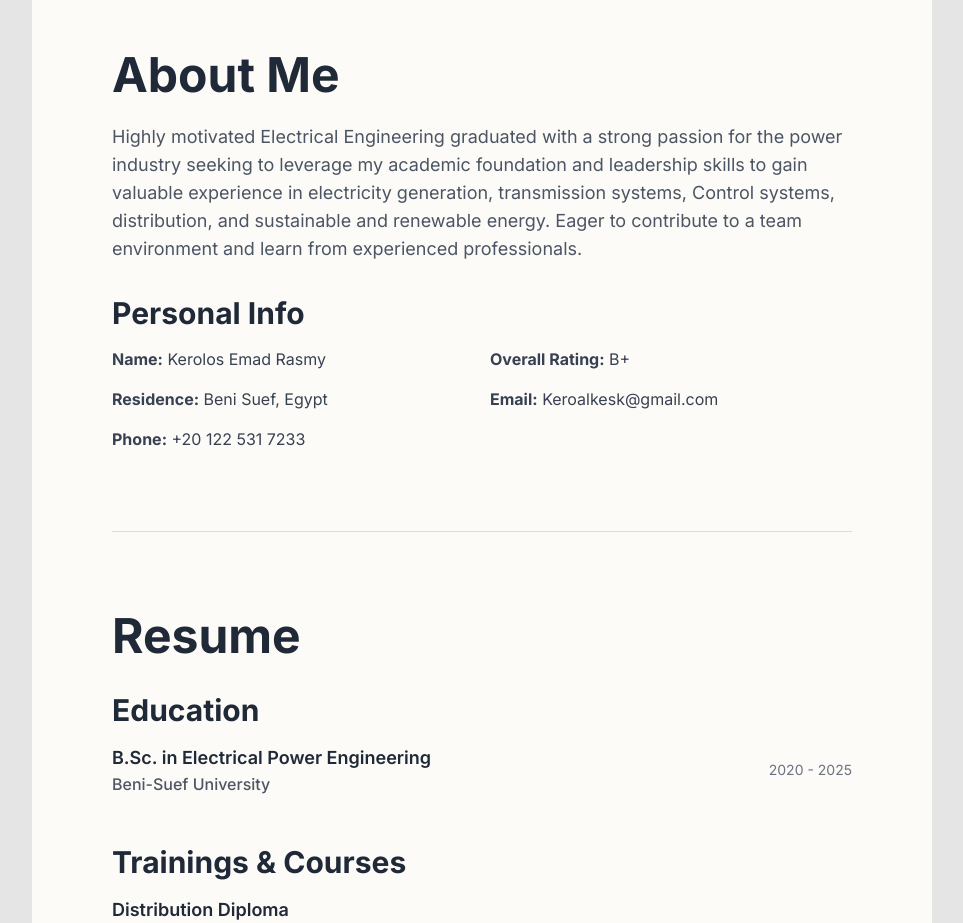
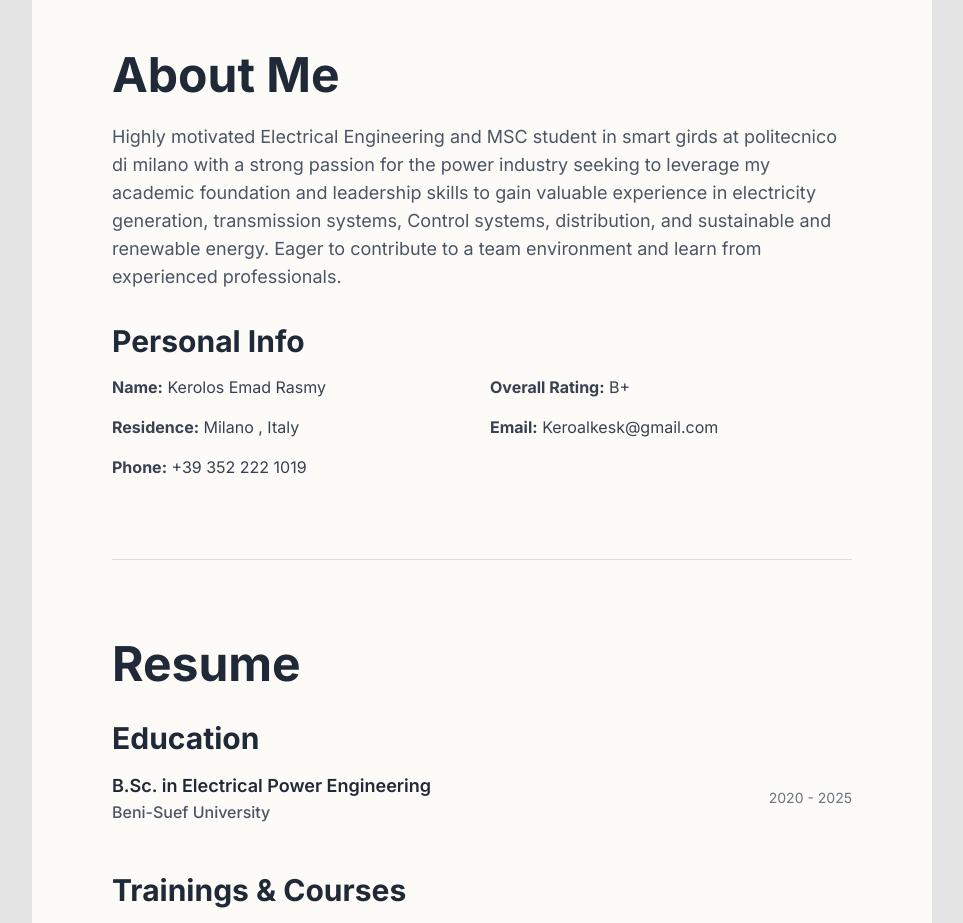
Before and after one commit to keroalkesk-stack/Kerolos-Emad-portofolio, a plain HTML site: page index.html in a window 1280 px wide. Shown: the part 960-1883 px from the top of the page, without its empty margins (48-1011 px from the left). Drawn offline with nearby package versions, Linux system fonts and the light colour scheme.

Commit message:
Update index.html

```diff
--- a/index.html
+++ b/index.html
@@ -363,7 +363,7 @@
             <section id="about-me" class="content-item lazy-content initial-visible">
                 <h1 class="text-5xl font-extrabold text-gray-800 mb-6">About Me</h1>
                 <p class="text-lg text-gray-600 mb-8">
-                    Highly motivated Electrical Engineering graduated with a strong passion for the
+                    Highly motivated Electrical Engineering and MSC student in smart girds at politecnico di milano with a strong passion for the
                     power industry seeking to leverage my academic foundation and leadership skills to gain
                     valuable experience in electricity generation, transmission systems, Control systems, distribution, and
                     sustainable and renewable energy. Eager to contribute to a team environment and learn
@@ -374,9 +374,9 @@
                 <div class="grid grid-cols-1 md:grid-cols-2 gap-4 text-gray-700">
                     <p><strong>Name:</strong> Kerolos Emad Rasmy</p>
                     <p><strong>Overall Rating:</strong> B+</p>
-                    <p><strong>Residence:</strong> Beni Suef, Egypt</p>
+                    <p><strong>Residence:</strong> Milano , Italy</p>
                     <p><strong>Email:</strong> Keroalkesk@gmail.com</p>
-                    <p><strong>Phone:</strong> +20 122 531 7233</p>
+                    <p><strong>Phone:</strong> +39 352 222 1019</p>
                 </div>
             </section>
 
```
